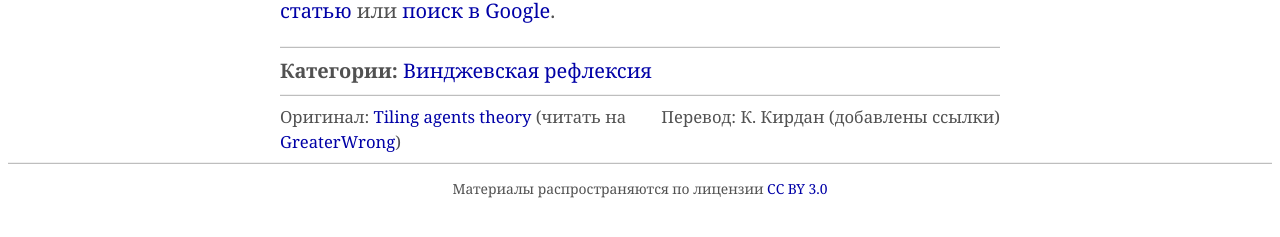
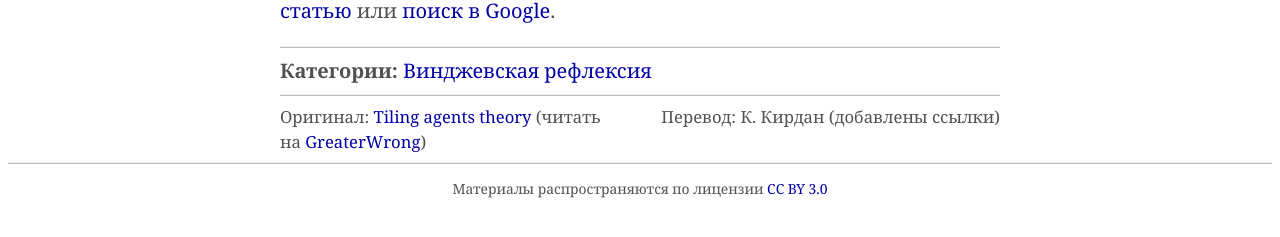
Before and after one commit to Arbital-RU/arbital-ru.github.io, a Jekyll site: the page built from _posts/2024-05-26-tiling_agents.md, in a window 1280 px wide. Shown: the part 265-502 px from the top of the page. Built offline with Jekyll 4.4.1, drawn with Linux system fonts in a browser that asks for light colours.

Commit message:
Update post.html

```diff
--- a/_layouts/post.html
+++ b/_layouts/post.html
@@ -39,15 +39,13 @@ layout: default
 
 <hr class="hrdark" style="margin-bottom: 8px; margin-top: 8px">
 
-<small><table style="border: none; margin: 8px 0 8px 0; background-color: white"><tr style="margin: 0; padding: 0">
-  <td style="border: none; background-color: white; margin: 0; padding: 0">
+<small><table style="border: none; margin: 8px 0 8px 0; background-color: white; width: 100%;"><tr style="margin: 0; padding: 0">
+  <td style="border: none; background-color: white; margin: 0; padding: 0; width: 48%; vertical-align: top">
     Оригинал: <a href="https://arbital.com/p/{{ id }}">{{ q.title }}</a> (читать на <a href="https://arbital.greaterwrong.com/p/{{ id }}">GreaterWrong</a>)
   </td>
-  <td style="border: none; background-color: white; margin: 0; padding: 0">&nbsp;&nbsp;</td>
-  <td style="float: right; border: none; background-color: white; margin: 0; padding: 0; white-space: nowrap">
-    {% if page.translated_by %}Перевод: {{ page.translated_by | split: ", " }}
-      {% if page.translation_details %} ({{ page.translation_details }}){% endif %}
-    {% endif %}
+  <td style="border: none; background-color: white; margin: 0; padding: 0; width: 4%">&nbsp;&nbsp;</td>
+  <td style="border: none; background-color: white; margin: 0; padding: 0; width: 48%; text-align: right; vertical-align: top">
+    {% if page.translated_by %}Перевод: {{ page.translated_by | split: ", " }}{% endif %}{% if page.translation_details %} ({{ page.translation_details }}){% endif %}{% if page.edited_by %}, редактура: {{ page.edited_by | split: ", " }}{% endif %}
   </td>
 </tr></table></small>
 
```
